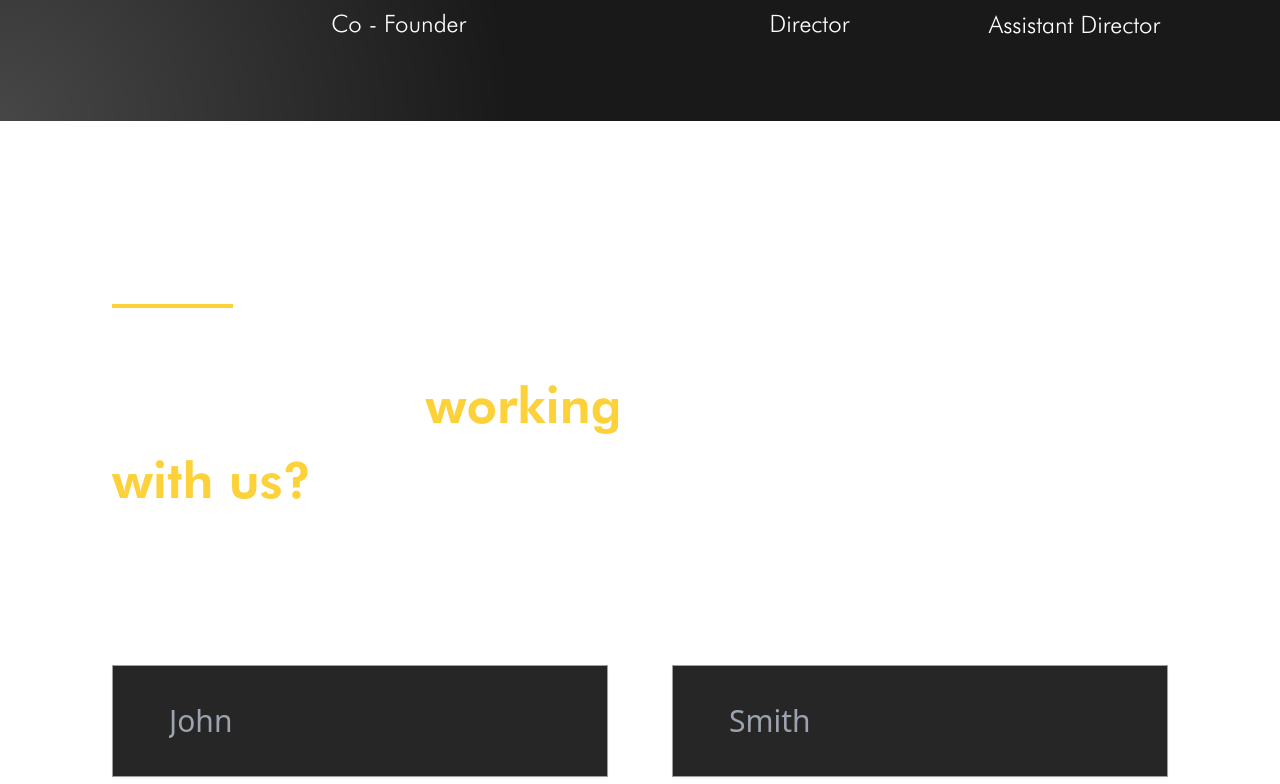
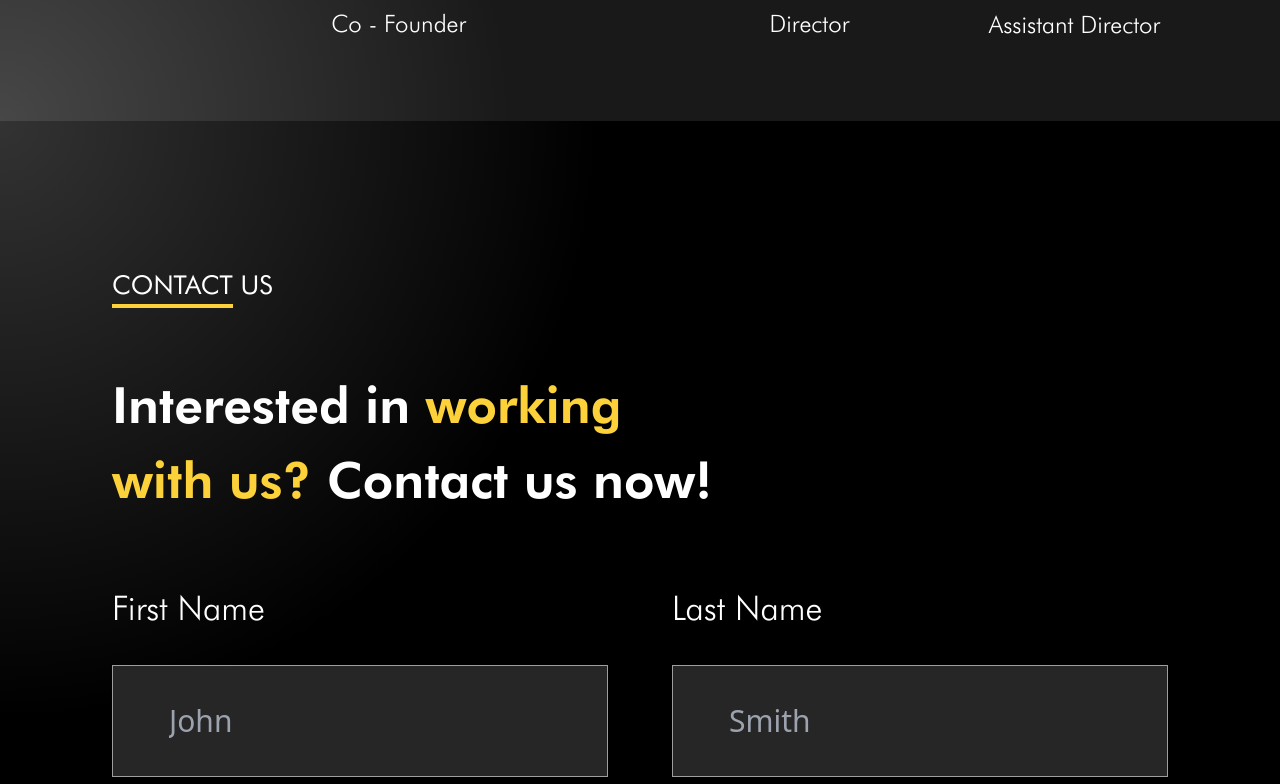
Before and after one commit to AbhinavKumarMaple/AI-ML-Portfolio, a React (Vite) app: page / in a window 1280 px wide. Shown: the part 5736-6520 px from the top of the page. Built offline with nearby package versions, Linux system fonts and the light colour scheme.

Commit message:
home.contact

```diff
--- a/src/component/home/ContactUs.jsx
+++ b/src/component/home/ContactUs.jsx
@@ -4,7 +4,7 @@ import Contact from "./ContactUs/Contact";
 export default function ContactUs() {
   return (
     <div className=" ">
-      <div className=" xs:bg-bg">
+      <div className=" bg-bg">
         <div className="gradient_leftTop mgradient_rightBot">
           <div className="text-white mgradient_rightTopSmall gradient_rightBot text-left space-y-8 p-8 sm:p-28 sm:pt-36 sm:space-y-8 ">
             <h1 className="maintitlebkbt sm:max-w-xl">
```
